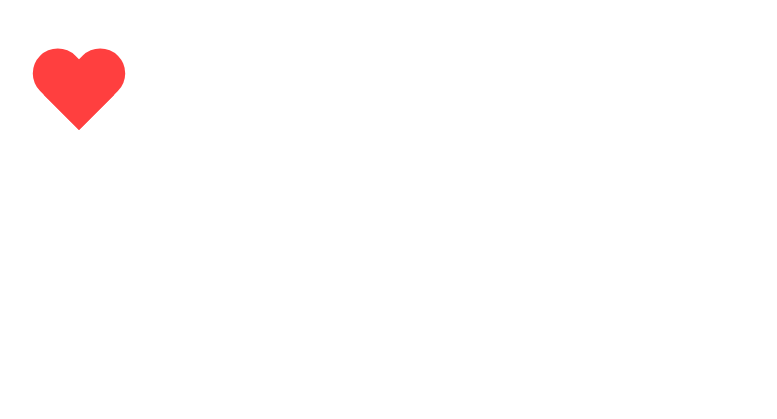
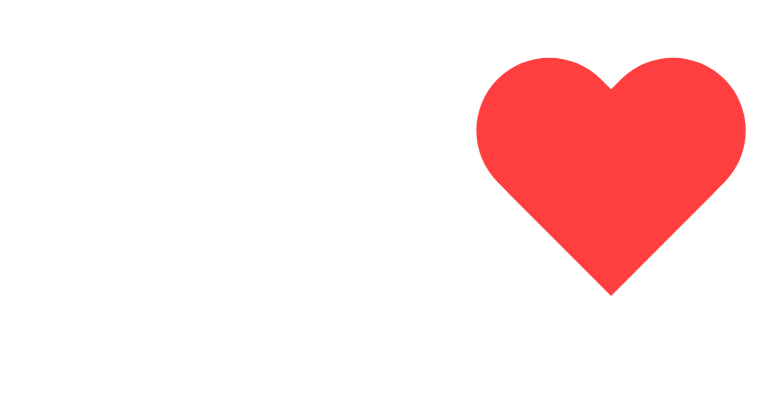
Before and after one commit to OpenMyDog/OpenMyDog.github.io, a plain HTML site: page index.html in a window 1280 px wide. Shown: the whole page, without its empty margins (29-806 px from the left). Drawn offline with Linux system fonts and the light colour scheme.

Commit message:
Update index.html

```diff
--- a/index.html
+++ b/index.html
@@ -1,32 +1,57 @@
+<!DOCTYPE html>
+<html>
+<head>
     <style>
+        /* 核心样式：基于视口宽度的动态缩放 */
         .heart {
-  width: 100px;
-  height: 100px;
+            --size: 20vw;  /* 基础尺寸（屏幕宽度的20%） */
             position: relative;
-  margin: 50px;
+            width: var(--size);
+            height: var(--size);
+            animation: beat 1.5s infinite;
+            margin: 10vh auto; /* 垂直居中 */
         }
 
+        /* 心形左右半圆（使用百分比自适应） */
         .heart::before,
         .heart::after {
             content: '';
             position: absolute;
-  width: 50px;   /* 半圆直径 */
-  height: 80px;  /* 控制心形高度 */
+            width: calc(var(--size) * 0.5);  /* 50%父容器宽度 */
+            height: calc(var(--size) * 0.8); /* 80%父容器高度 */
             background: #ff3f3f;
-  border-radius: 50px 50px 0 0; /* 左上和右上圆角 */
+            border-radius: calc(var(--size) * 0.5) calc(var(--size) * 0.5) 0 0;
         }
 
+        /* 左半部分旋转定位 */
         .heart::before {
-  left: 50px;
-  transform: rotate(-45deg);      /* 左半部分旋转 */
-  transform-origin: 0 100%;       /* 旋转基点：左下角 */
+            left: calc(var(--size) * 0.5); /* 居中定位 */
+            transform: rotate(-45deg);
+            transform-origin: 0 100%;
         }
 
+        /* 右半部分旋转定位 */
         .heart::after {
-  left: 0;
-  transform: rotate(45deg);       /* 右半部分旋转 */
-  transform-origin: 100% 100%;    /* 旋转基点：右下角 */
+            right: calc(var(--size) * 0.5); /* 居中定位 */
+            transform: rotate(45deg);
+            transform-origin: 100% 100%;
+        }
+
+        /* 心跳动画 */
+        @keyframes beat {
+            0%, 100% { transform: scale(1); }
+            50% { transform: scale(1.15); }
+        }
+
+        /* 手机端限制最大尺寸（可选） */
+        @media (max-width: 768px) {
+            .heart {
+                --size: 40vw;  /* 手机端放大显示 */
+            }
         }
     </style>
-
+</head>
+<body>
     <div class="heart"></div>
+</body>
+</html>
```
Lines whose indentation alone changed are shown as unchanged.
